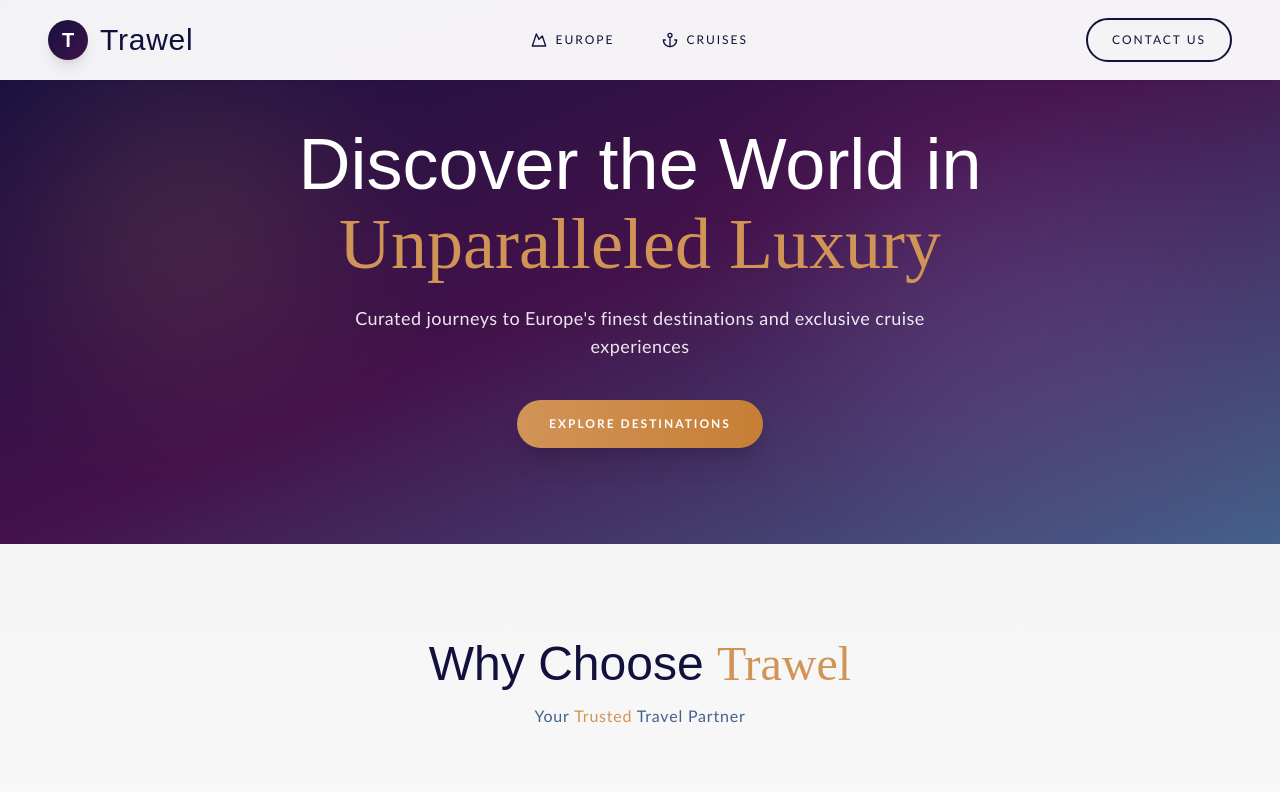
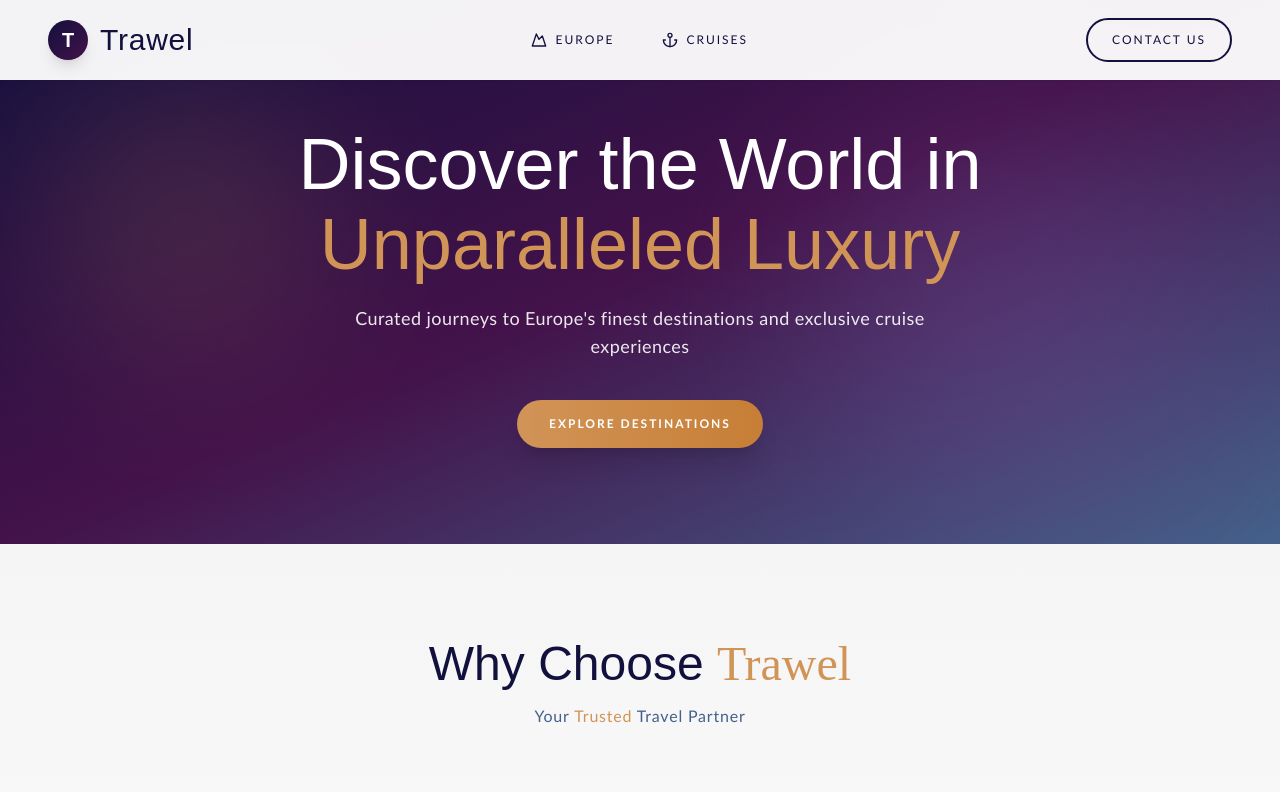
Before and after one commit to PP-2412/Trawel, a Next.js app: page / in a window 1280 px wide. Shown: the top 792 px of the page. Built offline with nearby package versions, Linux system fonts and the light colour scheme; a web font is replaced by a local one.

Commit message:
Update Hero.tsx

```diff
--- a/components/Hero.tsx
+++ b/components/Hero.tsx
@@ -10,7 +10,7 @@ export default function Hero() {
       <div className="max-w-7xl mx-auto px-6 lg:px-12 text-center relative z-10">
         <h1 className="font-display text-5xl md:text-7xl text-white mb-6">
           Discover the World in
-          <span className="block font-accent text-[#d19457] mt-2">
+          <span className="block font-display text-[#d19457] mt-2">
             Unparalleled Luxury
           </span>
         </h1>
```
